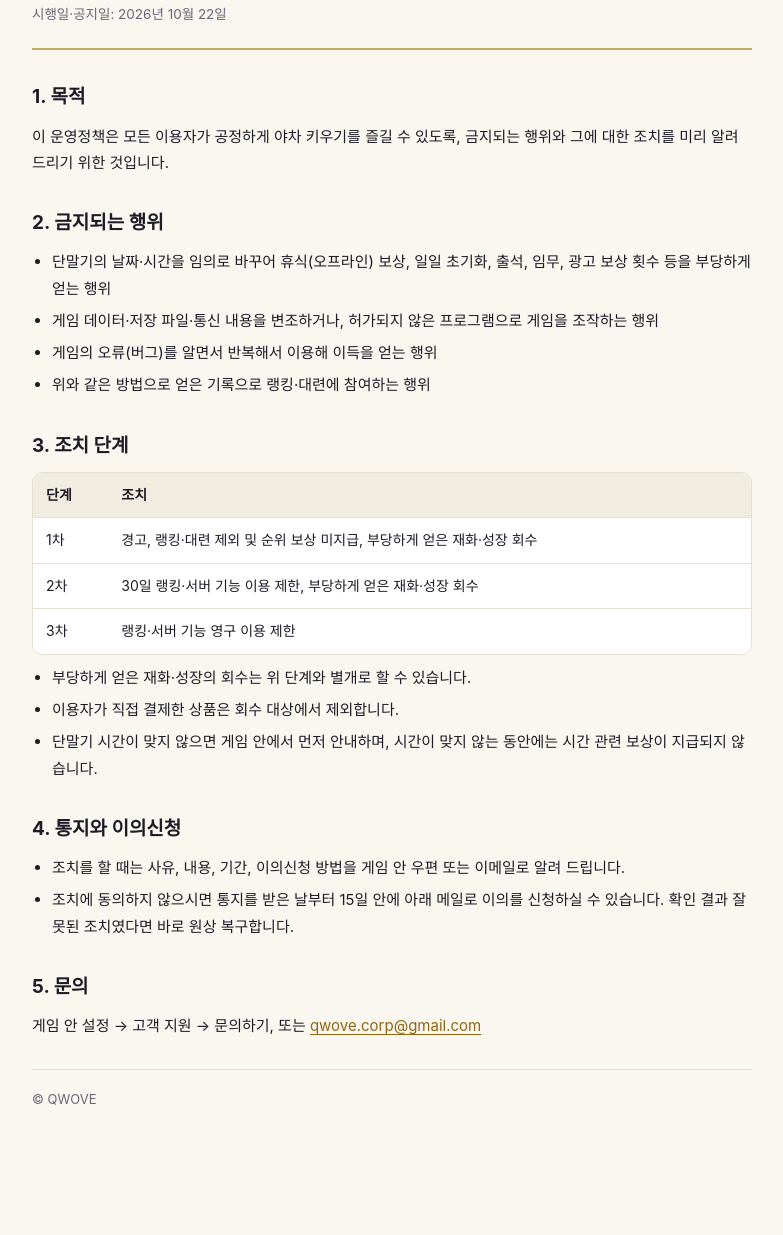
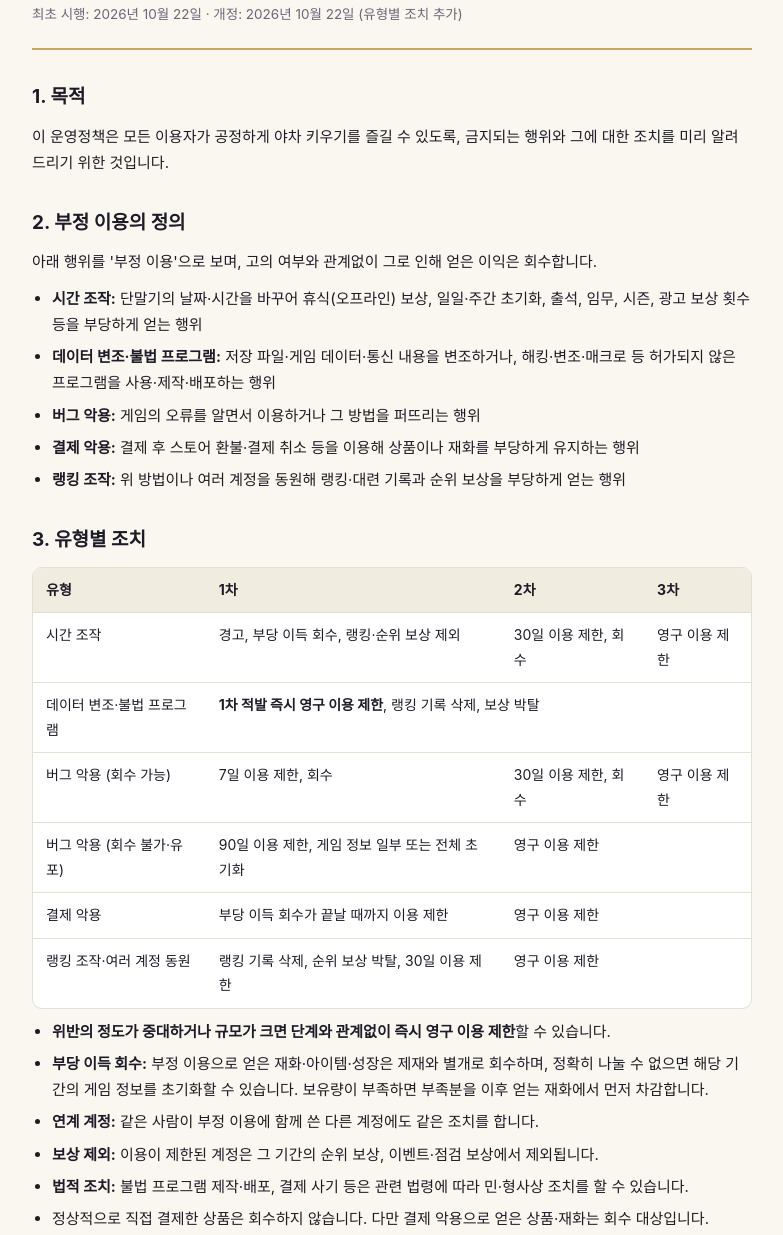
Before and after one commit to studioeric/qwove-site, a plain HTML site: page yacha/policy/index.html in a window 1280 px wide. Shown: the part 125-1360 px from the top of the page, without its empty margins (248-1031 px from the left). Before the commit the page ends 1300 px from the top, so only its background shows below. Drawn offline with Linux system fonts and the light colour scheme.

Commit message:
yacha 운영정책: 부정 이용 유형별 조치표(변조·불법 프로그램 1차 영구, 회수·연계 계정·법적 조치)
Co-Authored-By: Claude Opus 5.5 <noreply@anthropic.com>

```diff
--- a/yacha/policy/index.html
+++ b/yacha/policy/index.html
@@ -34,7 +34,7 @@
   <header>
     <div class="eyebrow">Yaksha Hunter · QWOVE</div>
     <h1>야차 키우기 운영정책</h1>
-    <p class="meta">시행일·공지일: 2026년 10월 22일</p>
+    <p class="meta">최초 시행: 2026년 10월 22일 · 개정: 2026년 10월 22일 (유형별 조치 추가)</p>
   </header>
 
   <section>
@@ -43,35 +43,45 @@
   </section>
 
   <section>
-    <h2>2. 금지되는 행위</h2>
+    <h2>2. 부정 이용의 정의</h2>
+    <p>아래 행위를 '부정 이용'으로 보며, 고의 여부와 관계없이 그로 인해 얻은 이익은 회수합니다.</p>
     <ul>
-      <li>단말기의 날짜·시간을 임의로 바꾸어 휴식(오프라인) 보상, 일일 초기화, 출석, 임무, 광고 보상 횟수 등을 부당하게 얻는 행위</li>
-      <li>게임 데이터·저장 파일·통신 내용을 변조하거나, 허가되지 않은 프로그램으로 게임을 조작하는 행위</li>
-      <li>게임의 오류(버그)를 알면서 반복해서 이용해 이득을 얻는 행위</li>
-      <li>위와 같은 방법으로 얻은 기록으로 랭킹·대련에 참여하는 행위</li>
+      <li><b>시간 조작:</b> 단말기의 날짜·시간을 바꾸어 휴식(오프라인) 보상, 일일·주간 초기화, 출석, 임무, 시즌, 광고 보상 횟수 등을 부당하게 얻는 행위</li>
+      <li><b>데이터 변조·불법 프로그램:</b> 저장 파일·게임 데이터·통신 내용을 변조하거나, 해킹·변조·매크로 등 허가되지 않은 프로그램을 사용·제작·배포하는 행위</li>
+      <li><b>버그 악용:</b> 게임의 오류를 알면서 이용하거나 그 방법을 퍼뜨리는 행위</li>
+      <li><b>결제 악용:</b> 결제 후 스토어 환불·결제 취소 등을 이용해 상품이나 재화를 부당하게 유지하는 행위</li>
+      <li><b>랭킹 조작:</b> 위 방법이나 여러 계정을 동원해 랭킹·대련 기록과 순위 보상을 부당하게 얻는 행위</li>
     </ul>
   </section>
 
   <section>
-    <h2>3. 조치 단계</h2>
+    <h2>3. 유형별 조치</h2>
     <div class="tw"><table>
-      <tr><th>단계</th><th>조치</th></tr>
-      <tr><td>1차</td><td>경고, 랭킹·대련 제외 및 순위 보상 미지급, 부당하게 얻은 재화·성장 회수</td></tr>
-      <tr><td>2차</td><td>30일 랭킹·서버 기능 이용 제한, 부당하게 얻은 재화·성장 회수</td></tr>
-      <tr><td>3차</td><td>랭킹·서버 기능 영구 이용 제한</td></tr>
+      <tr><th>유형</th><th>1차</th><th>2차</th><th>3차</th></tr>
+      <tr><td>시간 조작</td><td>경고, 부당 이득 회수, 랭킹·순위 보상 제외</td><td>30일 이용 제한, 회수</td><td>영구 이용 제한</td></tr>
+      <tr><td>데이터 변조·불법 프로그램</td><td colspan="3"><b>1차 적발 즉시 영구 이용 제한</b>, 랭킹 기록 삭제, 보상 박탈</td></tr>
+      <tr><td>버그 악용 (회수 가능)</td><td>7일 이용 제한, 회수</td><td>30일 이용 제한, 회수</td><td>영구 이용 제한</td></tr>
+      <tr><td>버그 악용 (회수 불가·유포)</td><td>90일 이용 제한, 게임 정보 일부 또는 전체 초기화</td><td>영구 이용 제한</td><td></td></tr>
+      <tr><td>결제 악용</td><td>부당 이득 회수가 끝날 때까지 이용 제한</td><td>영구 이용 제한</td><td></td></tr>
+      <tr><td>랭킹 조작·여러 계정 동원</td><td>랭킹 기록 삭제, 순위 보상 박탈, 30일 이용 제한</td><td>영구 이용 제한</td><td></td></tr>
     </table></div>
     <ul>
-      <li>부당하게 얻은 재화·성장의 회수는 위 단계와 별개로 할 수 있습니다.</li>
-      <li>이용자가 직접 결제한 상품은 회수 대상에서 제외합니다.</li>
-      <li>단말기 시간이 맞지 않으면 게임 안에서 먼저 안내하며, 시간이 맞지 않는 동안에는 시간 관련 보상이 지급되지 않습니다.</li>
+      <li><b>위반의 정도가 중대하거나 규모가 크면 단계와 관계없이 즉시 영구 이용 제한</b>할 수 있습니다.</li>
+      <li><b>부당 이득 회수:</b> 부정 이용으로 얻은 재화·아이템·성장은 제재와 별개로 회수하며, 정확히 나눌 수 없으면 해당 기간의 게임 정보를 초기화할 수 있습니다. 보유량이 부족하면 부족분을 이후 얻는 재화에서 먼저 차감합니다.</li>
+      <li><b>연계 계정:</b> 같은 사람이 부정 이용에 함께 쓴 다른 계정에도 같은 조치를 합니다.</li>
+      <li><b>보상 제외:</b> 이용이 제한된 계정은 그 기간의 순위 보상, 이벤트·점검 보상에서 제외됩니다.</li>
+      <li><b>법적 조치:</b> 불법 프로그램 제작·배포, 결제 사기 등은 관련 법령에 따라 민·형사상 조치를 할 수 있습니다.</li>
+      <li>정상적으로 직접 결제한 상품은 회수하지 않습니다. 다만 결제 악용으로 얻은 상품·재화는 회수 대상입니다.</li>
+      <li>단말기 시간이 서버 시각과 맞지 않으면 게임 안에서 먼저 안내하며, 맞출 때까지 시간 관련 보상이 지급되지 않습니다. 판단에 쓰인 서버 기록은 90일 동안 보관합니다.</li>
     </ul>
   </section>
 
   <section>
     <h2>4. 통지와 이의신청</h2>
     <ul>
-      <li>조치를 할 때는 사유, 내용, 기간, 이의신청 방법을 게임 안 우편 또는 이메일로 알려 드립니다.</li>
-      <li>조치에 동의하지 않으시면 통지를 받은 날부터 15일 안에 아래 메일로 이의를 신청하실 수 있습니다. 확인 결과 잘못된 조치였다면 바로 원상 복구합니다.</li>
+      <li>조치를 할 때는 사유, 내용, 기간, 이의신청 방법을 게임 안 우편 또는 이메일로 미리 알려 드립니다. 피해가 커지는 것을 막아야 하는 긴급한 경우에는 조치 뒤에 알려 드릴 수 있습니다.</li>
+      <li>조치에 동의하지 않으시면 통지를 받은 날부터 15일 안에 아래 메일로 이의를 신청하실 수 있습니다. 확인 결과 잘못된 조치였다면 바로 원상 복구하고 그 사실을 알려 드립니다.</li>
+      <li>이 운영정책을 바꿀 때는 시행 7일 전에 게임 안 공지와 이 페이지로 알려 드립니다. 이용자에게 불리하게 바뀌는 경우에는 30일 전에 알려 드립니다.</li>
     </ul>
   </section>
 
```
